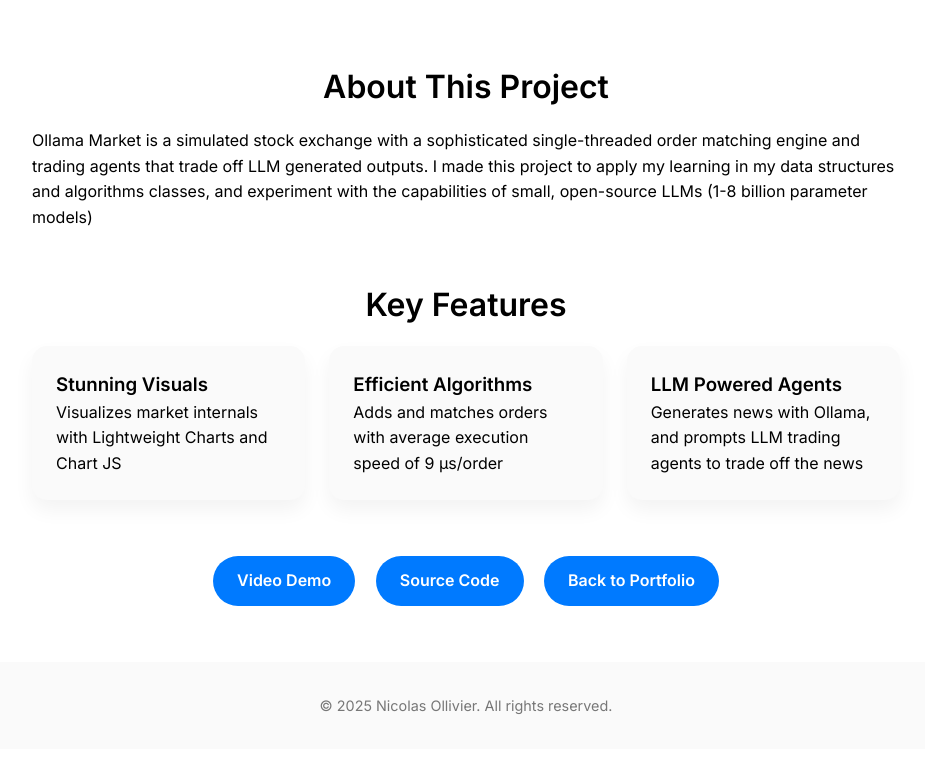
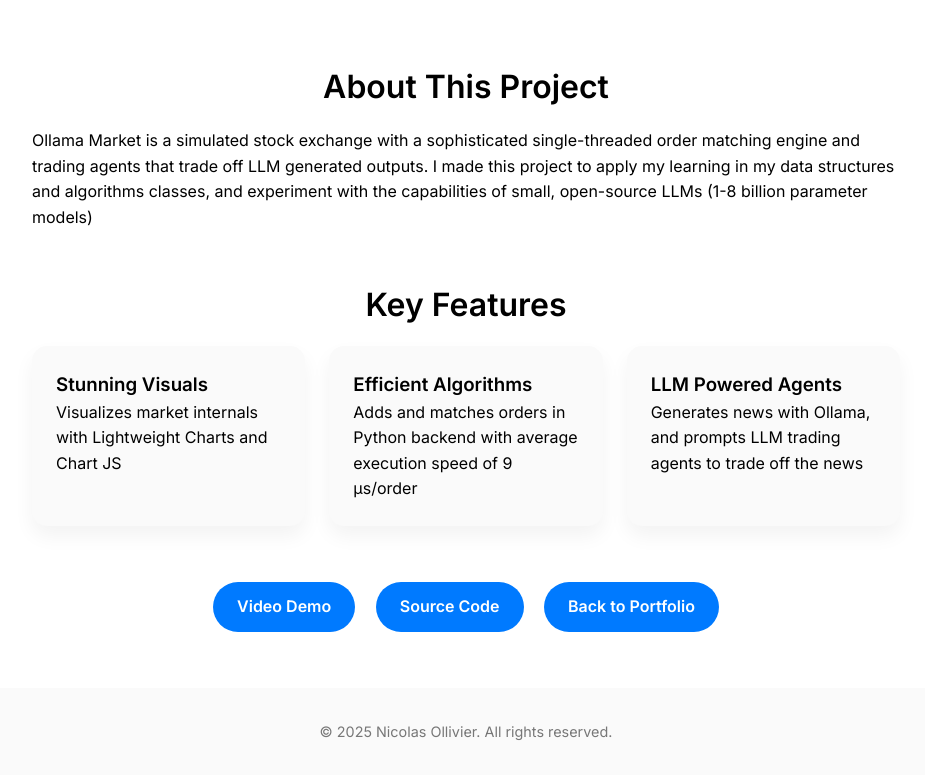
Before and after one commit to 23nicolaso/23nicolaso.github.io, a plain HTML site: page project1.html in a window 1280 px wide. Shown: the part 789-1564 px from the top of the page, without its empty margins (174-1099 px from the left). Before the commit the page ends 1538 px from the top, so only its background shows below. Drawn offline with Linux system fonts and the light colour scheme.

Commit message:
minor tweak

```diff
--- a/project1.html
+++ b/project1.html
@@ -86,7 +86,7 @@ footer {
       </div>
       <div class="feature-box">
         <h3>Efficient Algorithms</h3>
-        <p>Adds and matches orders with average execution speed of 9 µs/order</p>
+        <p>Adds and matches orders in Python backend with average execution speed of 9 µs/order</p>
       </div>
       <div class="feature-box">
         <h3>LLM Powered Agents</h3>
```
